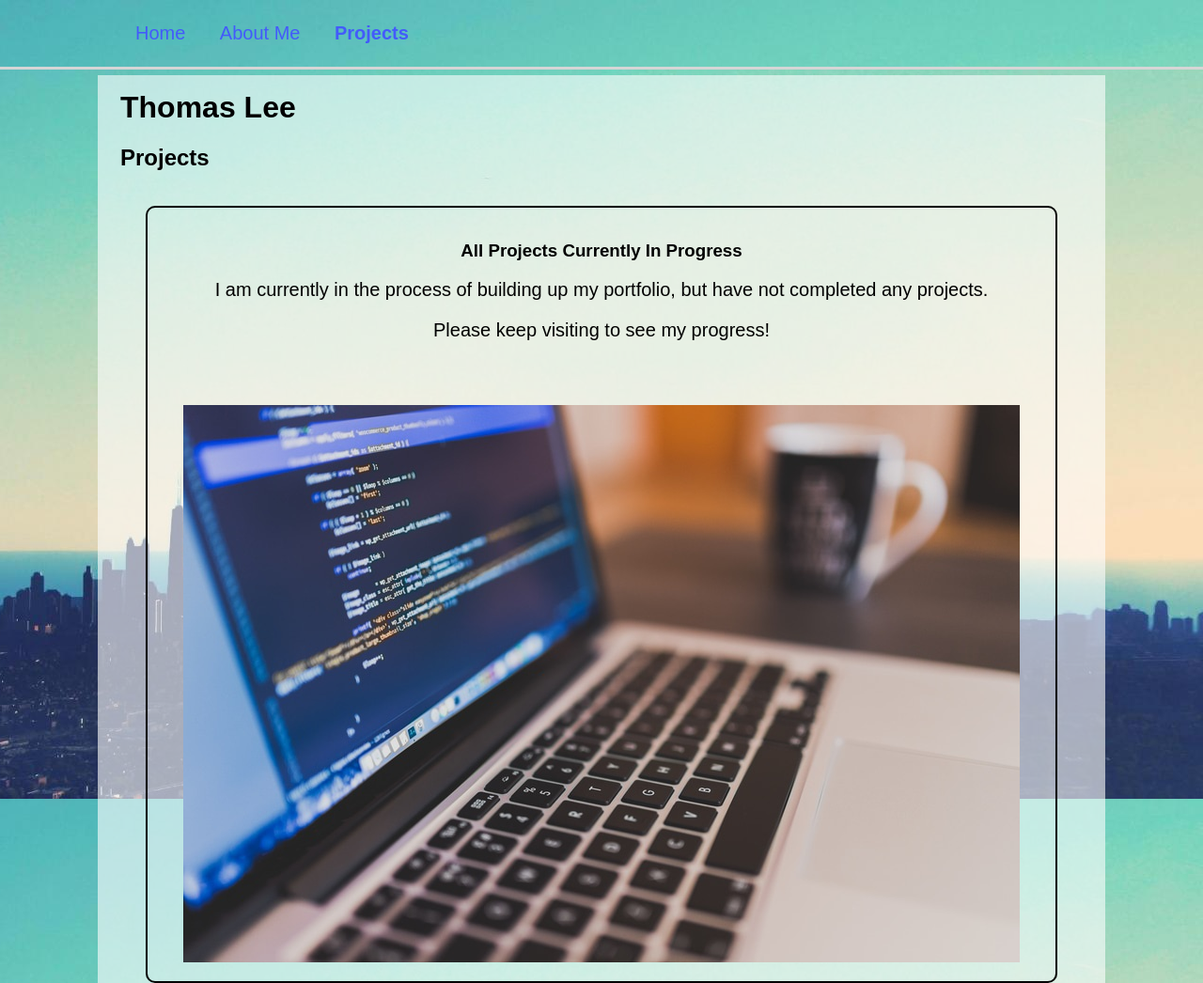
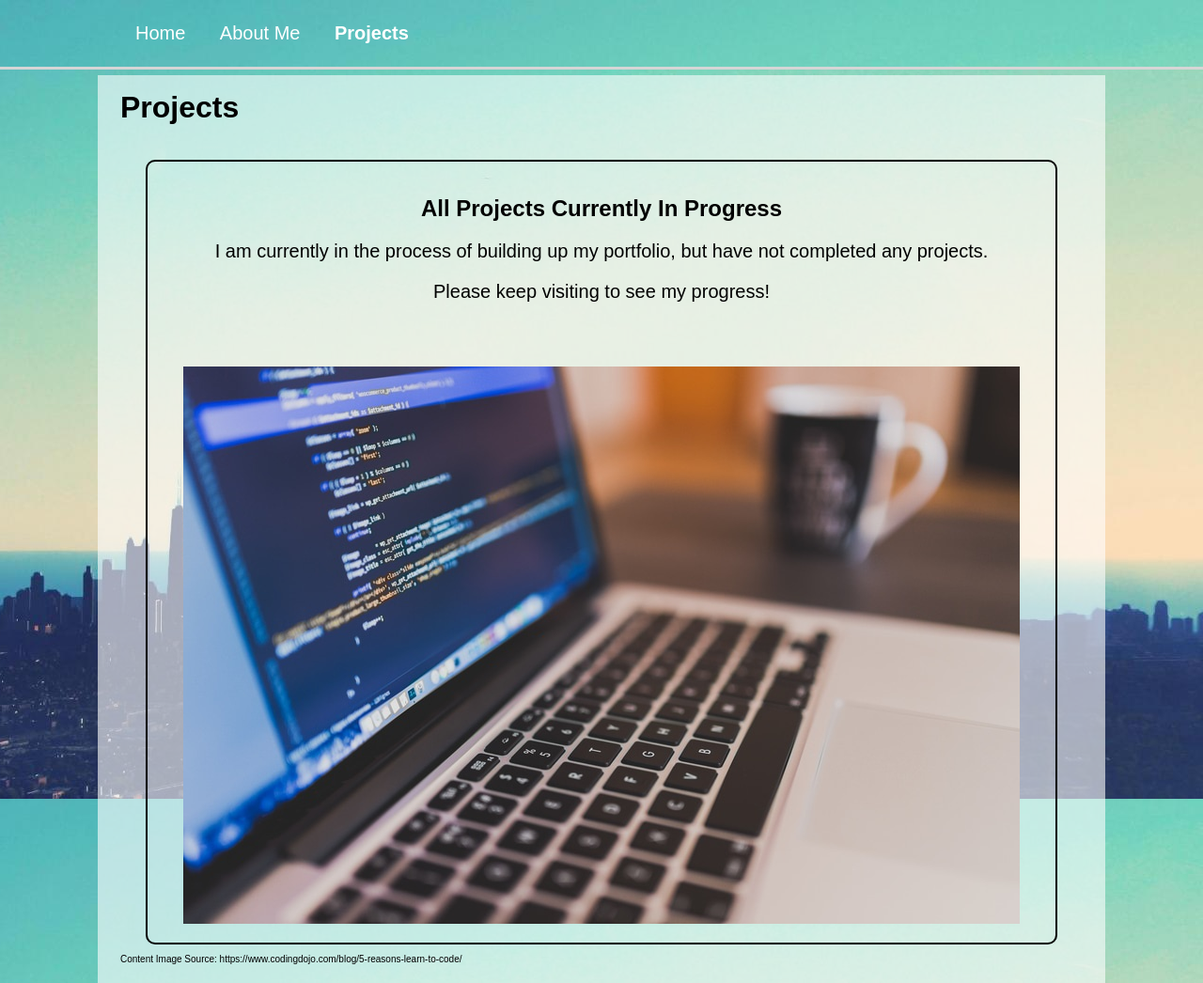
Before and after one commit to tcl819/ThomasLee.github.io, a plain HTML site: page projects.html in a window 1280 px wide. Shown: the top 1046 px of the page at 94% size. Drawn offline with Linux system fonts and the light colour scheme.

Commit message:
minor changes in projects and css

```diff
--- a/projects.html
+++ b/projects.html
@@ -20,8 +20,7 @@
   </header>
 
   <div class="container content">
-    <h1 class="pt-10">Thomas Lee</h1>
-    <h2 class="mt-10 mb-20">Projects</h2>
+    <h1 class="pt-10 mb-20">Projects</h1>
 
     <div class="row">
       <div class="col-1">
@@ -29,7 +28,7 @@
       </div>
       <div class="col-2">
         <div class="box">
-          <h3>All Projects Currently In Progress</h3>
+          <h2>All Projects Currently In Progress</h2>
           <p class="mt-10">I am currently in the process of building up my portfolio, but have not completed any projects.</p>
           <p>Please keep visiting to see my progress!</p>
           <!-- Found at https://www.codingdojo.com/blog/5-reasons-learn-to-code/ -->
--- a/styles/main.css
+++ b/styles/main.css
@@ -19,6 +19,10 @@ p {
 
 a {
   color: blue;
+}
+
+nav.container a {
+  color: white;
 }
 
 .container {
```
